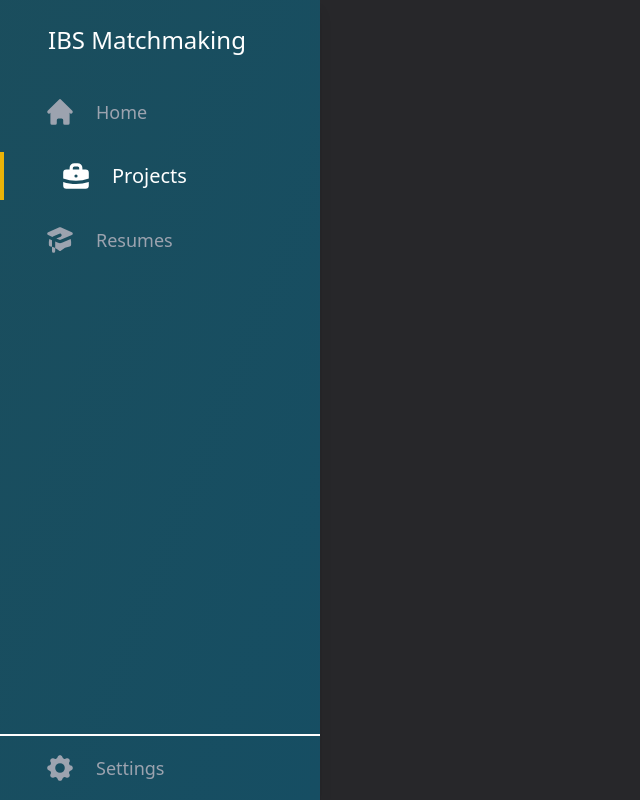
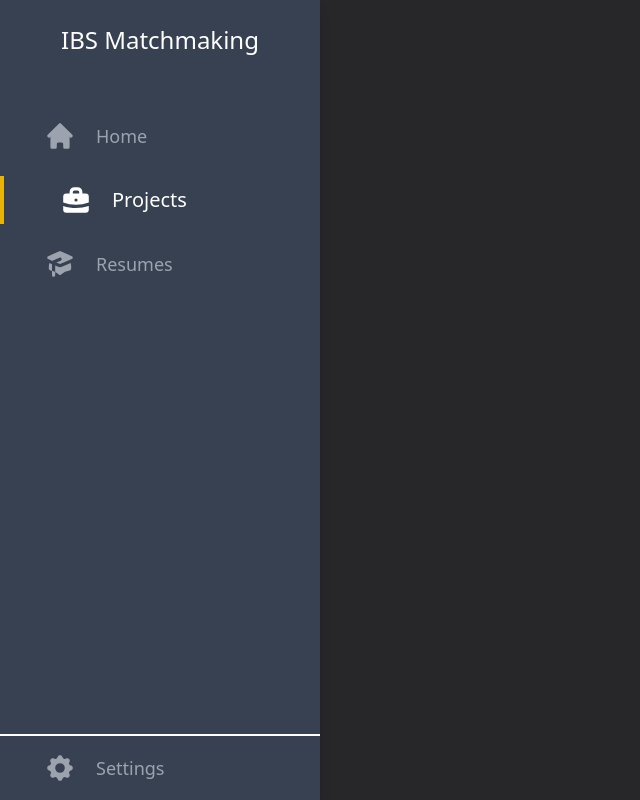
Before and after one commit to Nigeljanssens220/ibs-matchmaking, a Next.js app: page /dashboard/projects in a window 1280 px wide. Shown: the whole page, without its empty margins (0-640 px from the left). Built offline with nearby package versions, Linux system fonts and the light colour scheme.

Commit message:
reformat sidebaritem to NavLink component for reusability

```diff
--- /dev/null
+++ b/src/components/NavLink/index.tsx
@@ -0,0 +1,52 @@
+import { classNames } from '@/utils/styling'
+import Link from 'next/link'
+import { useRouter } from 'next/router'
+import { FC, ReactNode } from 'react'
+import Typography from '../Typography'
+
+interface SidebarItemProps extends React.HTMLProps<HTMLAnchorElement> {
+    href: string
+    children?: ReactNode
+    className?: string
+    startIcon?: ReactNode
+}
+
+const NavLink: FC<SidebarItemProps> = ({
+    href,
+    children,
+    className,
+    startIcon,
+}) => {
+    const router = useRouter()
+    const isActive = router.pathname === href
+
+    return (
+        <Link href={href} passHref>
+            <a
+                className={classNames(
+                    className,
+                    isActive
+                        ? 'text-white border-l-4 border-yellow-500 pointer-events-none '
+                        : 'text-gray-400 hover:text-yellow-500/80',
+                    'w-full flex items-center pl-6 p-2 my-2 transition-colors duration-400 justify-start '
+                )}
+                href="#"
+            >
+                <Typography
+                    component="span"
+                    weight="medium"
+                    variant="lg"
+                    className={classNames(
+                        isActive ? 'text-xl ml-3 text-' : '',
+                        'flex items-center '
+                    )}
+                >
+                    {startIcon && startIcon}
+                    {children}
+                </Typography>
+            </a>
+        </Link>
+    )
+}
+
+export default NavLink
--- a/src/components/Sidebar/index.tsx
+++ b/src/components/Sidebar/index.tsx
@@ -1,4 +1,3 @@
-/* eslint-disable @next/next/no-html-link-for-pages */
 import { classNames } from '@/utils/styling'
 import {
     AcademicCapIcon,
@@ -9,6 +8,7 @@ import {
 import Link from 'next/link'
 import { useRouter } from 'next/router'
 import React, { FC, ReactNode } from 'react'
+import NavLink from '../NavLink'
 import Typography from '../Typography'
 
 const items = [
@@ -30,57 +30,11 @@ const items = [
     // add more sidebar items here
 ]
 
-interface SidebarItemProps extends React.HTMLProps<HTMLAnchorElement> {
-    href: string
-    children?: ReactNode
-    className?: string
-    startIcon?: ReactNode
-}
-
-//@ts-ignore
-const SidebarItem: FC<SidebarItemProps> = ({
-    href,
-    children,
-    className,
-    startIcon,
-}) => {
-    const router = useRouter()
-    const isActive = router.pathname === href
-
-    return (
-        <Link href={href} passHref>
-            <a
-                className={classNames(
-                    className,
-                    isActive
-                        ? 'text-white border-l-4 border-yellow-500 pointer-events-none '
-                        : 'text-gray-400 hover:text-yellow-500/80',
-                    'w-full flex items-center pl-6 p-2 my-2 transition-colors duration-300 justify-start '
-                )}
-                href="#"
-            >
-                <Typography
-                    component="span"
-                    weight="medium"
-                    variant="lg"
-                    className={classNames(
-                        isActive ? 'text-xl ml-3 text-' : '',
-                        'flex items-center '
-                    )}
-                >
-                    {startIcon && startIcon}
-                    {children}
-                </Typography>
-            </a>
-        </Link>
-    )
-}
-
-const Sidebar = () => {
+const Sidebar: FC = () => {
     return (
         <div className="h-screen hidden lg:block shadow-lg relative w-80">
-            <div className="h-full bg-gradient-to-br from-cyan-700/50 to-cyan-900">
-                <div className="flex items-center justify-start pt-6 ml-12">
+            <div className="h-full bg-gray-700">
+                <div className="flex items-center justify-center py-6 mx-auto">
                     <Link href="/" passHref>
                         <Typography
                             component="p"
@@ -96,22 +50,22 @@ const Sidebar = () => {
                     <div>
                         {items.map(({ label, href, startIcon }) => (
                             <div className="flex" key={label}>
-                                <SidebarItem href={href} startIcon={startIcon}>
+                                <NavLink href={href} startIcon={startIcon}>
                                     {label}
-                                </SidebarItem>
+                                </NavLink>
                             </div>
                         ))}
                     </div>
                 </nav>
                 <div className="absolute bottom-0 border-t-2 border-white w-full flex">
-                    <SidebarItem
+                    <NavLink
                         href="/dashboard/settings"
                         startIcon={
                             <CogIcon width={32} height={32} className="mx-5" />
                         }
                     >
                         Settings
-                    </SidebarItem>
+                    </NavLink>
                 </div>
             </div>
         </div>
--- a/src/pages/dashboard/index.tsx
+++ b/src/pages/dashboard/index.tsx
@@ -11,11 +11,11 @@ const Dashboard: NextPage = () => {
                 <div className="flex flex-col w-full md:space-y-4">
                     <header className="w-full h-16 z-40 flex items-center justify-between">
                         <div className="block lg:hidden ml-6">
-                            <button className="flex p-2 items-center rounded-full bg-white shadow text-gray-500 text-md">
+                            <button className="flex p-2 items-center rounded-full bg-white shadow text-green-500 text-md">
                                 <svg
                                     width="20"
                                     height="20"
-                                    className="text-gray-400"
+                                    className="text-green-400"
                                     fill="currentColor"
                                     viewBox="0 0 1792 1792"
                                     xmlns="http://www.w3.org/2000/svg"
```
